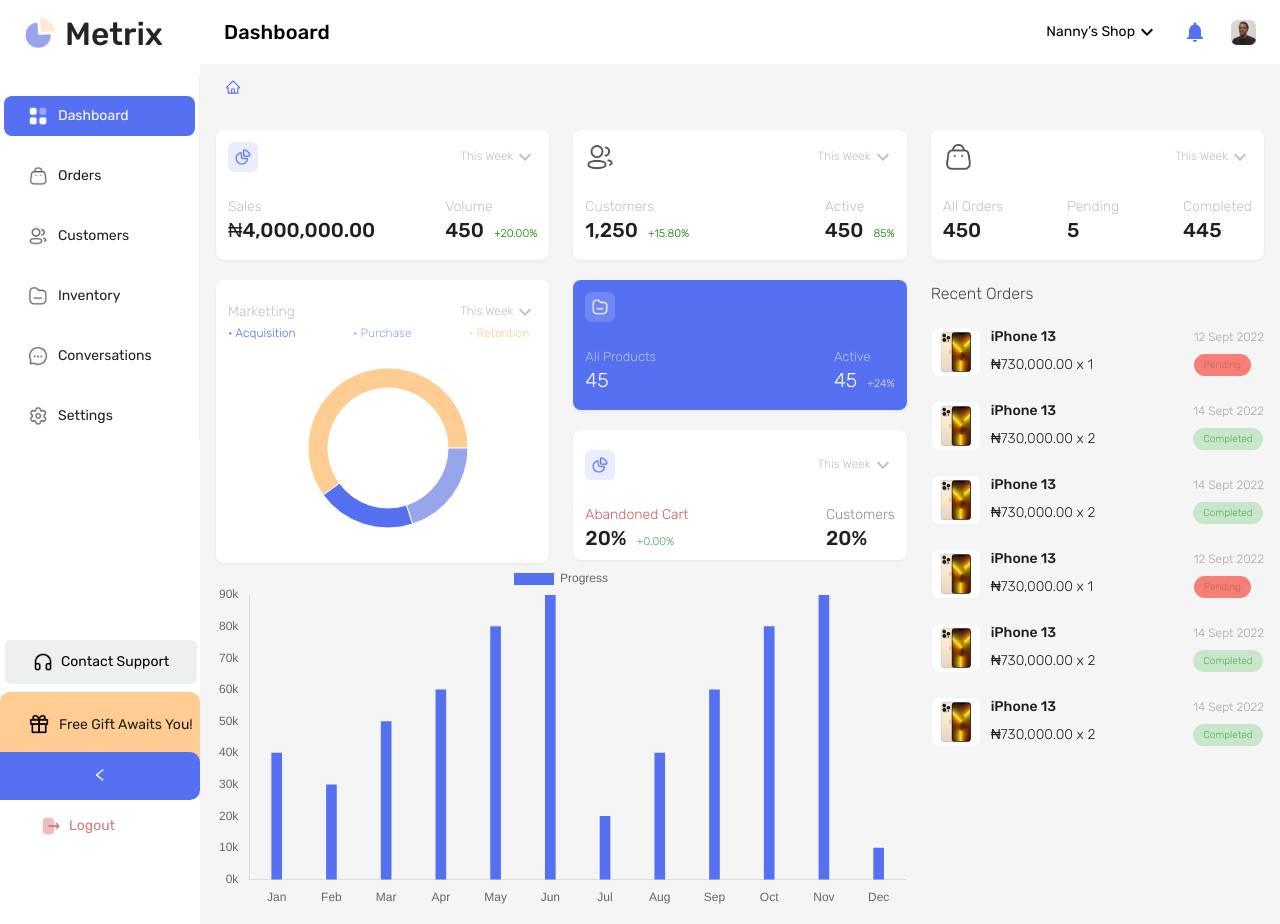
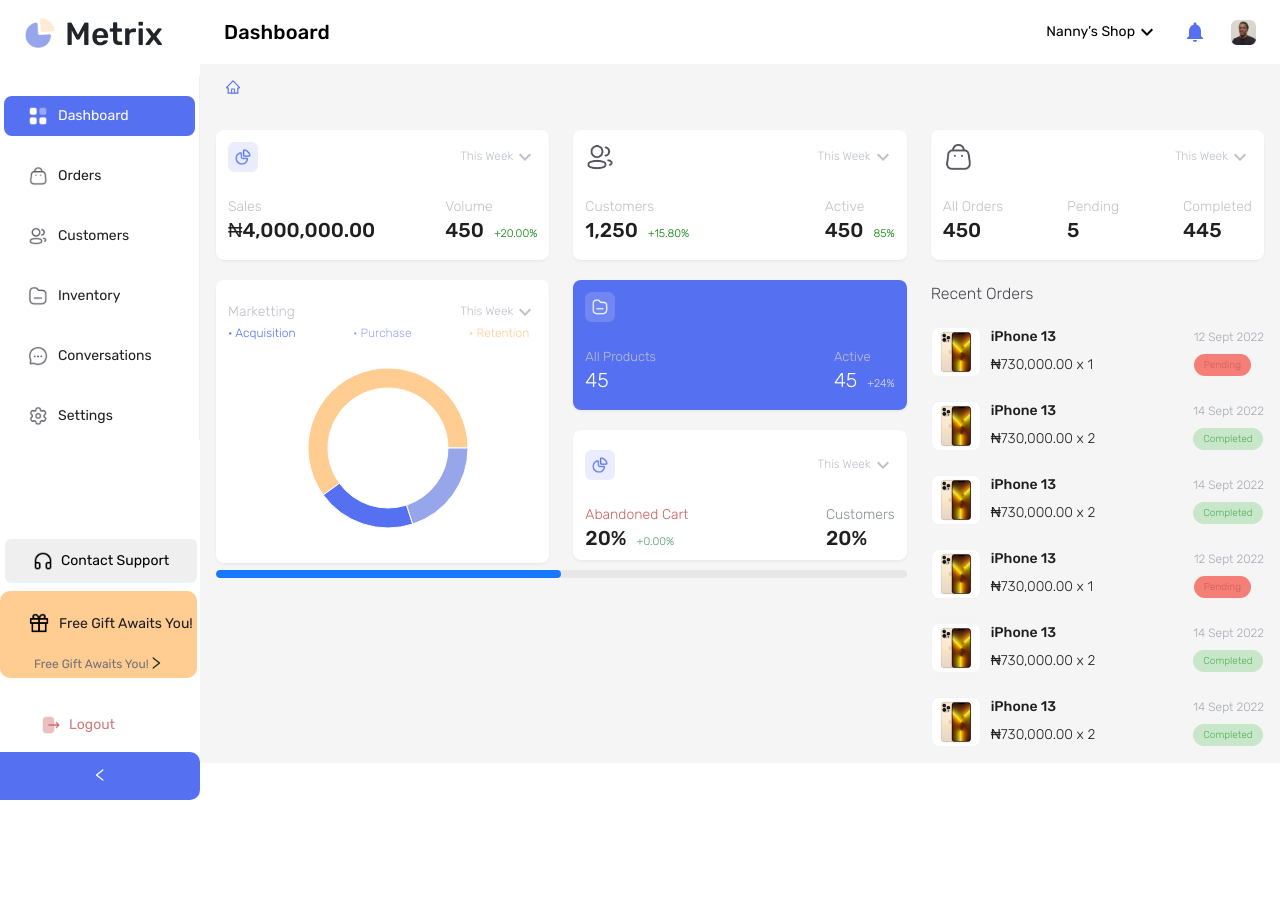
Before and after one commit to arjun11120/shoppy, a React app: page / in a window 1280 px wide. After the commit the page ends 800 px from the top, so only its background shows below. Built offline with nearby package versions, Linux system fonts and the light colour scheme; the HTML template or start-up script is replaced by a standard one.

Commit message:
Revert "wip"
This reverts commit 609b82a83288e99c8db8fc4bbfa5ebd15d726967.

```diff
--- a/package.json
+++ b/package.json
@@ -22,11 +22,9 @@
     "antd": "^5.19.1",
     "axios": "^1.7.2",
     "bootstrap": "^5.3.3",
-    "chart.js": "^4.4.3",
     "mdb-react-ui-kit": "^8.0.0",
     "react": "^18.3.1",
     "react-bootstrap": "^2.10.4",
-    "react-chartjs-2": "^5.2.0",
     "react-dom": "^18.3.1",
     "react-redux": "^9.1.2",
     "react-router-bootstrap": "^0.26.3",
--- a/src/components/CustomTable.jsx
+++ b/src/components/CustomTable.jsx
@@ -1,11 +1,7 @@
 import React, { useState } from "react";
-import { Table, Input, Button, DatePicker } from "antd";
+import { Table, Input, Button } from "antd";
 import { SearchOutlined, FilterOutlined, CalendarOutlined, SendOutlined, DownOutlined } from "@ant-design/icons";
-import dayjs from 'dayjs';
-import customParseFormat from 'dayjs/plugin/customParseFormat';
-dayjs.extend(customParseFormat);
 
-const dateFormat = 'YYYY-MM-DD';
 const CustomTable = () => {
   const [searchOrder, setSearchOrder] = useState("");
   const [sortColumn, setSortColumn] = useState(null);
@@ -203,11 +199,7 @@ const CustomTable = () => {
             style={{ marginBottom: 16, width: "50%", marginLeft: "10px" }}
           />
           <Button  icon={<FilterOutlined />} style={{ marginLeft: "10px", marginRight: "10px" }}>Filter</Button>
-          <DatePicker
-            defaultValue={dayjs('2019-09-03', dateFormat)}
-            minDate={dayjs('2019-08-01', dateFormat)}
-            maxDate={dayjs('2020-10-31', dateFormat)}
-          />
+          <Button  icon={<CalendarOutlined />}>Filter</Button>
           <Button  icon={<SendOutlined />} style={{ marginLeft: "10px", marginRight: "10px" }}>Share</Button>
           <Button  icon={<DownOutlined />} iconPosition={"end"} style={{ marginRight: "10px" }}>Bulk Action</Button>
         </div>
--- a/src/components/ProgressGraph.jsx
+++ b/src/components/ProgressGraph.jsx
@@ -1,63 +1,13 @@
+
 import React from 'react';
-import { Bar } from 'react-chartjs-2';
-import {
-  Chart as ChartJS,
-  CategoryScale,
-  LinearScale,
-  BarElement,
-  Title,
-  Tooltip,
-  Legend,
-} from 'chart.js';
+import { Flex, Progress } from 'antd';
 
-ChartJS.register(
-  CategoryScale,
-  LinearScale,
-  BarElement,
-  Title,
-  Tooltip,
-  Legend
-);
-
-const options = {
-  responsive: true,
-  plugins: {
-    legend: {
-      position: 'top',
-    },
-  },
-  scales: {
-    x: {
-      grid: {
-        display: false,
-      },
-    },
-    y: {
-      grid: {
-        display: false,
-      },
-      ticks: {
-        callback: function(value) {
-          return `${value / 1000}k`;
-        },
-      },
-    },
-  },
+const ProgressGraph = () => {
+  return (
+    <Flex gap="small" vertical>
+    <Progress percent={50} showInfo={false} />
+  </Flex>
+  );
 };
 
-const data = {
-  labels: ["Jan", "Feb", "Mar", "Apr", "May", "Jun", "Jul", "Aug", "Sep", "Oct", "Nov", "Dec"],
-  datasets: [
-    {
-      label: 'Progress',
-      data: [40000, 30000, 50000, 60000, 80000, 90000, 20000, 40000, 60000, 80000, 90000, 10000],
-      backgroundColor: '#5570f1',
-      barThickness: 10,
-      categoryPercentage: 0.8,
-    },
-  ],
-};
-
-export default function ProgressGraph() {
-  return <Bar options={options} data={data} />;
-}
+export default ProgressGraph;
--- a/src/css/sidebar.css
+++ b/src/css/sidebar.css
@@ -20,7 +20,9 @@ body {
     border-radius: 0px 10px 10px 0px;
 }
 .sidebar-bottom {
-  margin-top: 200px;
+  position: fixed;
+  bottom: 60px;
+  left: 0;
 }
 
 .logout-icon {
@@ -86,11 +88,3 @@ h2 {
   border-radius: 10px;
   padding: 4px;
 }
-
-.ant-picker {
-  height: 32px;
-}
-.ant-picker-input input {
-  font-size: 12px !important;
-  width: 70px !important;
-}
```
Also changed, not shown: 1 other file (tests, documents, lock files or other folders).
